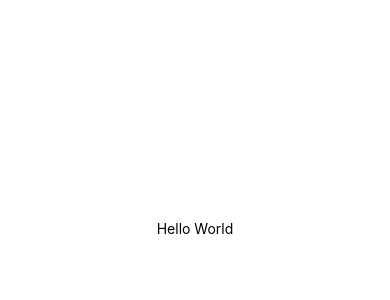
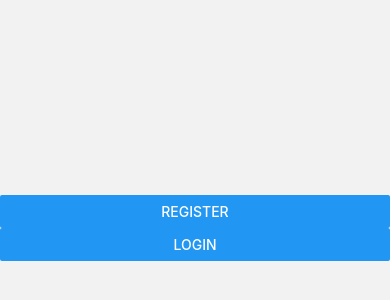
Before and after one commit to dehiron/instagram-app, a React Native app: screen / in a window 390 px wide. Shown: the part 194-494 px from the top of the page. Built offline with nearby package versions, Linux system fonts and the light colour scheme.

Commit message:
displaying register and login buttons on landing page

```diff
--- a/App.js
+++ b/App.js
@@ -1,20 +1,17 @@
-import { StatusBar } from 'expo-status-bar';
-import { StyleSheet, Text, View } from 'react-native';
+import React from 'react';
+import LandingScreen from './components/auth/Landing';
+
+import { NavigationContainer } from '@react-navigation/native';
+import { createStackNavigator} from '@react-navigation/stack';
+
+const Stack = createStackNavigator();
 
 export default function App() {
   return (
-    <View style={styles.container}>
-      <Text>Hello World</Text>
-      <StatusBar style="auto" />
-    </View>
+    <NavigationContainer>
+      <Stack.Navigator initialRouteName="Landing">
+        <Stack.Screen name="Landing" component={LandingScreen} options={{ headerShown: false }} />
+      </Stack.Navigator>
+    </NavigationContainer>
   );
 }
-
-const styles = StyleSheet.create({
-  container: {
-    flex: 1,
-    backgroundColor: '#fff',
-    alignItems: 'center',
-    justifyContent: 'center',
-  },
-});
--- /dev/null
+++ b/components/auth/Landing.js
@@ -0,0 +1,17 @@
+import React from 'react';
+import { Text, View, Button } from 'react-native';
+
+export default function Landing({ navigation }) {
+    return(
+        <View style={{ flex:1, justifyContent:'center' }}>
+            <Button
+                title="Register"
+                onPress={() => { navigation.navigate("Register") }}
+            />
+            <Button
+                title="Login"
+                onPress={() => { navigation.navigate("Login") }}
+            />
+        </View>
+    )
+}
--- a/package.json
+++ b/package.json
@@ -10,11 +10,17 @@
     "eject": "expo eject"
   },
   "dependencies": {
+    "@react-navigation/native": "^6.0.6",
+    "@react-navigation/stack": "^6.0.11",
     "expo": "~44.0.0",
     "expo-status-bar": "~1.2.0",
     "react": "17.0.1",
     "react-dom": "17.0.1",
     "react-native": "0.64.3",
+    "react-native-gesture-handler": "^2.1.0",
+    "react-native-safe-area-context": "^3.3.2",
+    "react-native-safe-area-view": "^1.1.1",
+    "react-native-screens": "^3.10.1",
     "react-native-web": "0.17.1"
   },
   "devDependencies": {
```
Also changed, not shown: 2 other files (tests, documents, lock files or other folders).
